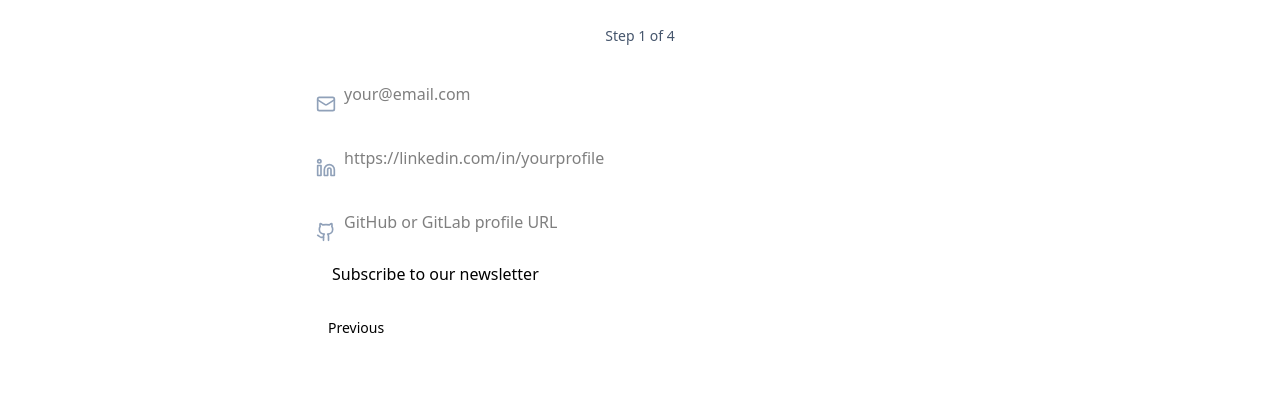
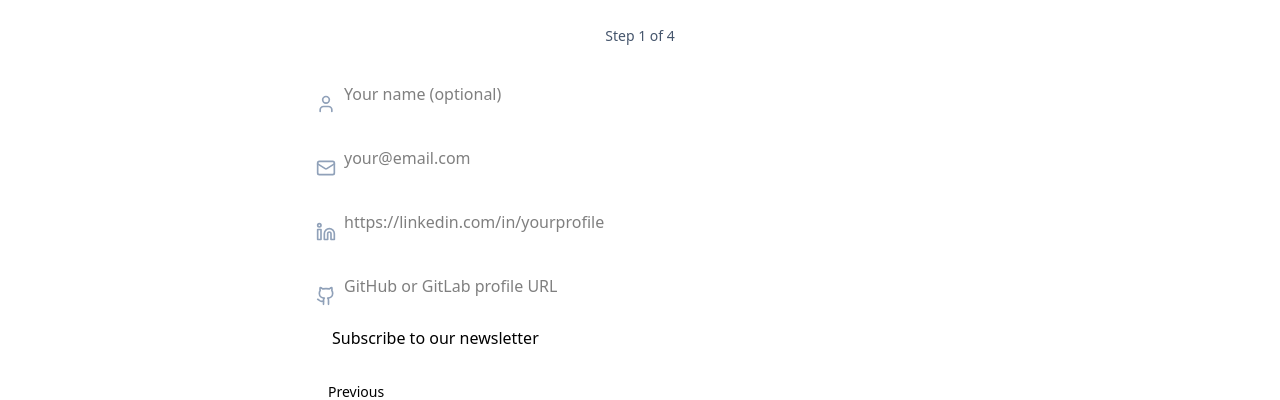
Before and after one commit to milosh-sp/sv-website, a Next.js app: page /candidate in a window 1280 px wide. Shown: the part 271-671 px from the top of the page. Built offline with nearby package versions, Linux system fonts and the light colour scheme; no server answers.

Commit message:
Add name to verifier and candidate

```diff
--- a/components/molecules/ContactConsentSection.tsx
+++ b/components/molecules/ContactConsentSection.tsx
@@ -1,6 +1,6 @@
 'use client'
 
-import { Building, Github, Linkedin, Mail } from 'lucide-react'
+import { Building, Github, Linkedin, Mail, User } from 'lucide-react'
 
 import { Checkbox } from '@/components/atoms/Checkbox'
 import { FormField } from '@/components/molecules/FormField'
@@ -10,6 +10,7 @@ import { cn } from '@/lib/utils'
 import type { ContactConsentSectionProps } from '@/types/ContactConsentSection.types'
 
 export function ContactConsentSection({
+  name,
   email,
   linkedIn = '',
   githubGitlabUrl = '',
@@ -18,6 +19,7 @@ export function ContactConsentSection({
   fields,
   errors,
   isSubmitting,
+  onNameChange,
   onEmailChange,
   onLinkedInChange,
   onGitHubGitlabUrlChange,
@@ -38,9 +40,26 @@ export function ContactConsentSection({
   const showGitHubGitlab = fields?.includes('githubGitlabUrl')
   const showNewsletter = !fields || fields.includes('newsletterOptIn')
   const showCompanyUrl = fields?.includes('companyUrl')
+  const showName = fields?.includes('name')
 
   return (
     <fieldset className={cn('space-y-4', className)} {...props}>
+      {/* Name Field - Conditional */}
+      {showName && (
+        <FormField
+          id='name'
+          type='text'
+          placeholder={strings.waitlistForms.fields.name.placeholder}
+          value={name}
+          onChange={(e) => onNameChange?.(e.target.value)}
+          error={errors.name}
+          disabled={isSubmitting}
+          icon={<User className={cn('w-5 h-5')} />}
+          label={strings.waitlistForms.fields.name.label}
+          ariaDescribedBy='name-error'
+        />
+      )}
+
       {/* Email Field */}
       {showEmail && (
         <FormField
--- a/components/organisms/CandidateWaitlistForm.tsx
+++ b/components/organisms/CandidateWaitlistForm.tsx
@@ -55,6 +55,7 @@ export function CandidateWaitlistForm() {
       const stepFields = strings.waitlistForms.stepConfigs.candidate[0].fields
       return (
         <ContactConsentSection
+          name={form.formData.name}
           email={form.formData.email}
           linkedIn={form.formData.linkedIn}
           githubGitlabUrl={form.formData.githubGitlabUrl}
@@ -62,6 +63,7 @@ export function CandidateWaitlistForm() {
           fields={stepFields}
           errors={form.errors}
           isSubmitting={form.isSubmitting}
+          onNameChange={(value) => form.handleFieldChange('name', value)}
           onEmailChange={(value) => form.handleFieldChange('email', value)}
           onLinkedInChange={(value) =>
             form.handleFieldChange('linkedIn', value)
--- a/components/organisms/VerifierWaitlistForm.tsx
+++ b/components/organisms/VerifierWaitlistForm.tsx
@@ -56,6 +56,7 @@ export function VerifierWaitlistForm() {
       const stepFields = strings.waitlistForms.stepConfigs.verifier[0].fields
       return (
         <ContactConsentSection
+          name={form.formData.name}
           email={form.formData.email}
           linkedIn={form.formData.linkedIn}
           githubGitlabUrl={form.formData.githubGitlabUrl}
@@ -63,6 +64,7 @@ export function VerifierWaitlistForm() {
           fields={stepFields}
           errors={form.errors}
           isSubmitting={form.isSubmitting}
+          onNameChange={(value) => form.handleFieldChange('name', value)}
           onEmailChange={(value) => form.handleFieldChange('email', value)}
           onLinkedInChange={(value) =>
             form.handleFieldChange('linkedIn', value)
--- a/hooks/useCandidateForm.ts
+++ b/hooks/useCandidateForm.ts
@@ -29,6 +29,7 @@ export function useCandidateForm(config?: UseCandidateFormConfig) {
       // Submit to unified Netlify function with candidate-specific fields
       return submitUnifiedForm({
         formType: 'candidate',
+        name: formData.name,
         email: formData.email,
         linkedin: formData.linkedIn,
         githubGitlabUrl: formData.githubGitlabUrl,
--- a/hooks/useVerifierForm.ts
+++ b/hooks/useVerifierForm.ts
@@ -29,6 +29,7 @@ export function useVerifierForm(config?: UseVerifierFormConfig) {
       // Submit to unified Netlify function with verifier-specific fields
       return submitUnifiedForm({
         formType: 'verifier',
+        name: formData.name,
         email: formData.email,
         linkedin: formData.linkedIn,
         githubGitlabUrl: formData.githubGitlabUrl,
--- a/lib/strings.ts
+++ b/lib/strings.ts
@@ -1415,6 +1415,11 @@ export const waitlistForms = {
 
   // Form field labels and placeholders
   fields: {
+    name: {
+      label: `Name`,
+      placeholder: `Your name (optional)`,
+      ariaLabel: `Name field`,
+    },
     email: {
       label: `Email Address`,
       placeholder: `your@email.com`,
@@ -1640,7 +1645,13 @@ export const waitlistForms = {
         stepNumber: 1,
         title: 'Contact Information',
         description: 'Let us know how to reach you',
-        fields: ['email', 'linkedIn', 'githubGitlabUrl', 'newsletterOptIn'],
+        fields: [
+          'name',
+          'email',
+          'linkedIn',
+          'githubGitlabUrl',
+          'newsletterOptIn',
+        ],
       },
       {
         stepNumber: 2,
@@ -1677,7 +1688,13 @@ export const waitlistForms = {
         stepNumber: 1,
         title: 'Contact Information',
         description: 'Let us know how to reach you',
-        fields: ['email', 'linkedIn', 'githubGitlabUrl', 'newsletterOptIn'],
+        fields: [
+          'name',
+          'email',
+          'linkedIn',
+          'githubGitlabUrl',
+          'newsletterOptIn',
+        ],
       },
       {
         stepNumber: 2,
@@ -1714,7 +1731,7 @@ export const waitlistForms = {
         stepNumber: 1,
         title: 'Contact Information',
         description: 'Let us know how to reach you',
-        fields: ['email', 'newsletterOptIn', 'companyUrl'],
+        fields: ['name', 'email', 'newsletterOptIn', 'companyUrl'],
       },
       {
         stepNumber: 2,
--- a/lib/waitlistValidators.ts
+++ b/lib/waitlistValidators.ts
@@ -4,7 +4,7 @@
  * Eliminates 50% of validation code duplication
  *
  * Shared validators (100% identical across personas):
- * - Step 1: Contact & Consent (email, LinkedIn, GitHub/GitLab, privacy consent, company URL)
+ * - Step 1: Contact & Consent (name, email, LinkedIn, GitHub/GitLab, privacy consent, company URL)
  * - Step 2: Skills Profile (skill areas, technical skills)
  *
  * Persona-specific validators:
@@ -23,7 +23,7 @@ import type { ValidationErrors } from '@/types/WaitlistValidation.types'
 /**
  * Shared Step 1 validation (Contact Information)
  * Used by: Candidate, Verifier, Hiring Manager
- * Validates: email, LinkedIn (optional), GitHub/GitLab (optional)
+ * Validates: name, email, LinkedIn (optional), GitHub/GitLab (optional)
  * Note: Consent is implicit - users consent by submitting the form
  * LinkedIn and GitHub/GitLab are only validated if provided (for Candidate/Verifier forms)
  */
--- a/types/CandidateFormData.types.ts
+++ b/types/CandidateFormData.types.ts
@@ -68,6 +68,7 @@ const INITIAL_CANDIDATE_FORM_DATA: CandidateFormData = {
   jobSearchChallengeOther: '',
   valuableOutcomes: '[]',
   valuableOutcomeOther: '',
+  name: '',
 }
 
 export type { CandidateFormData, CandidateFormStep }
--- a/types/ContactConsentSection.types.ts
+++ b/types/ContactConsentSection.types.ts
@@ -2,6 +2,7 @@ import type { FieldsetHTMLAttributes } from 'react'
 
 interface ContactConsentSectionProps
   extends FieldsetHTMLAttributes<HTMLFieldSetElement> {
+  name?: string
   email: string
   linkedIn?: string
   githubGitlabUrl?: string
@@ -10,6 +11,7 @@ interface ContactConsentSectionProps
   fields?: string[] // New: array of field names to render
   errors: Record<string, string>
   isSubmitting: boolean
+  onNameChange?: (value: string) => void
   onEmailChange: (value: string) => void
   onLinkedInChange?: (value: string) => void
   onGitHubGitlabUrlChange?: (value: string) => void
--- a/types/VerifierFormData.types.ts
+++ b/types/VerifierFormData.types.ts
@@ -75,4 +75,5 @@ export const INITIAL_VERIFIER_FORM_DATA: VerifierFormData = {
   verifierMotivationOther: '',
   professionalFrustration: '',
   professionalFrustrationOther: '',
+  name: '',
 }
```
